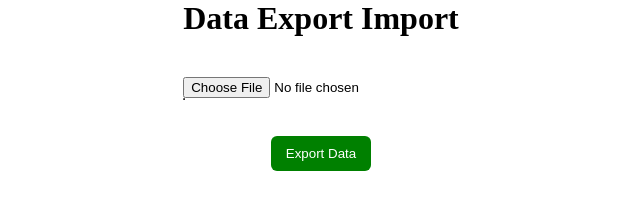
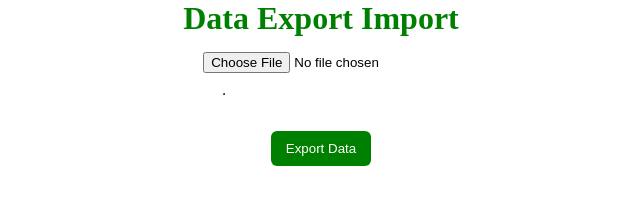
Before and after one commit to cobr31/dataExportImport, a plain HTML site: page index.html in a window 1280 px wide. Shown: the whole page, without its empty margins (319-959 px from the left). Drawn offline with Linux system fonts and the light colour scheme.

Commit message:
tidy style

```diff
--- a/index.html
+++ b/index.html
@@ -3,7 +3,7 @@
 <head>
     <meta charset="UTF-8">
     <meta name="viewport" content="width=device-width, initial-scale=1.0">
-    <title>Document</title>
+    <title>Export-Import JS</title>
     <link rel="stylesheet" href="style.css">
 </head>
 <body>
--- a/style.css
+++ b/style.css
@@ -9,12 +9,18 @@
 }
 
 .main h1 {
-    color: rgb green;
+    color: green;
     text-align: center;
 }
 
 .main input {
-    margin-top: 40px;
+    margin-top: 15px;
+    margin-left: 20px;
+}
+
+#table {
+    margin-top: 20px;
+    margin-left: 40px;
 }
 
 .main button {
@@ -30,7 +36,7 @@
     color: white;
 }
 .main button:hover {
-    background-color: rgb(2, 105, 2);
+    background-color: rgb(41, 27, 240);
     cursor: pointer;
 }
 
```
